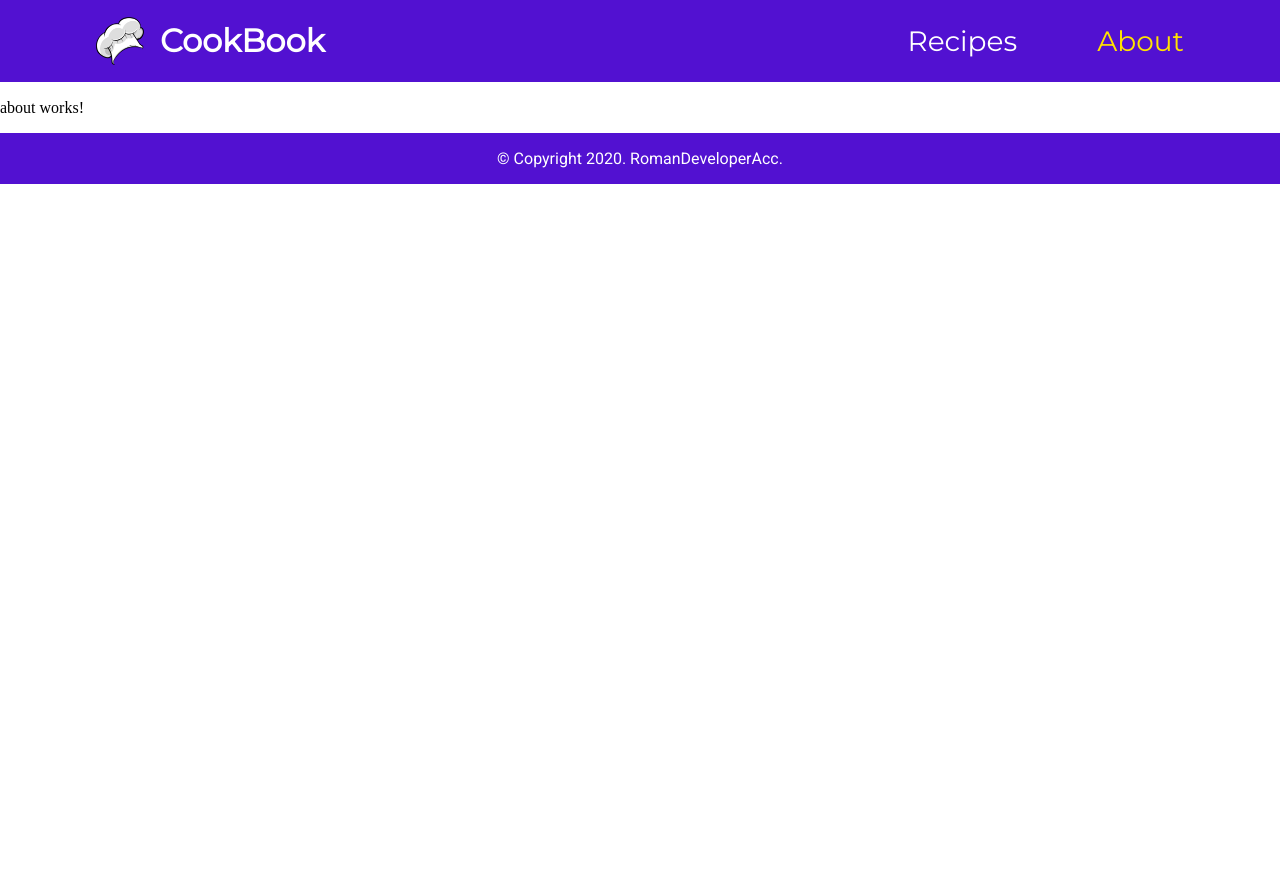
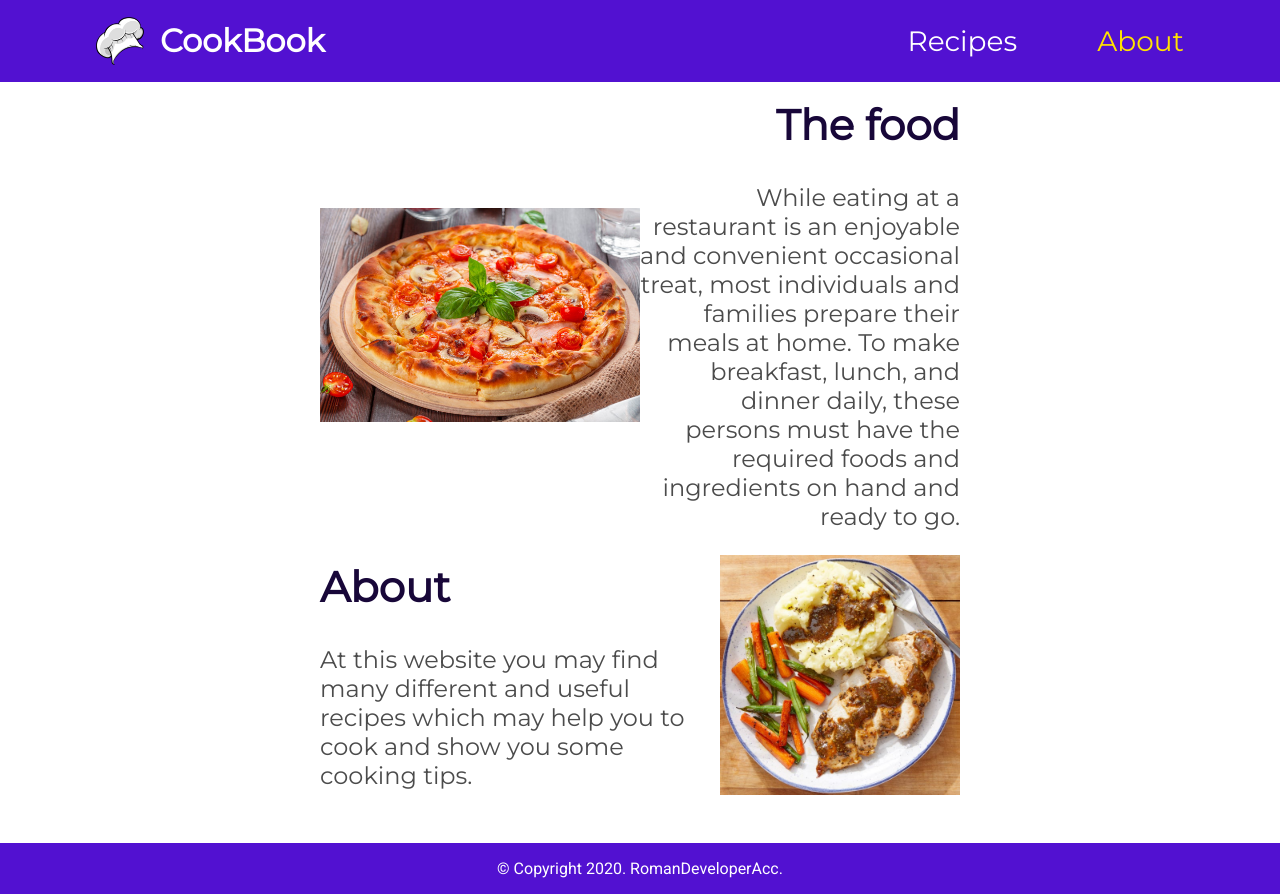
Before and after one commit to RomanDeveloperAcc/cookbook-client, an Angular app: page /about in a window 1280 px wide. Before the commit the page ends 800 px from the top, so only its background shows below. Built offline with nearby package versions, Linux system fonts and the light colour scheme.

Commit message:
added about page content'

```diff
--- a/src/app/components/about-page/about/about.component.html
+++ b/src/app/components/about-page/about/about.component.html
@@ -1 +1,34 @@
-<p>about works!</p>
+<div class="main-wrapper">
+  <div class="info-element">
+    <img [src]="foodImg.pizza"
+         alt="pizza"
+         class="pizza-img"
+    >
+    <div class="info-element-text text-right">
+      <div class="info-text-title">
+        <h2>The food</h2>
+      </div>
+      <div class="info-text-subtitle">
+        While eating at a restaurant is an enjoyable and convenient
+        occasional treat, most individuals and families prepare their
+        meals at home. To make breakfast, lunch, and dinner daily,
+        these persons must have the required foods and ingredients on hand and ready to go.
+      </div>
+    </div>
+  </div>
+  <div class="info-element">
+    <div class="info-element-text">
+      <div class="info-text-title">
+        <h2>About</h2>
+      </div>
+      <div class="info-text-subtitle">
+        At this website you may find many different and useful
+        recipes which may help you to cook and show you some cooking tips.
+      </div>
+    </div>
+    <img [src]="foodImg.food"
+         alt="plate"
+         class="food-img"
+    >
+  </div>
+</div>
--- a/src/app/components/about-page/about/about.component.scss
+++ b/src/app/components/about-page/about/about.component.scss
@@ -0,0 +1,44 @@
+@import url('https://fonts.googleapis.com/css?family=Montserrat&display=swap');
+
+$main-font: 'Montserrat';
+
+.main-wrapper {
+  font-family: $main-font;
+  margin: 3rem 20rem;
+
+  .text-right {
+    text-align: right;
+  }
+
+  .info-element {
+    display: flex;
+    align-items: center;
+    justify-content: space-between;
+    margin-top: 1.5rem;
+
+    .pizza-img {
+      heigth: 15rem;
+      width: 20rem;
+    }
+
+    .food-img {
+      height: 15rem;
+      width: 15rem;
+    }
+
+    .info-element-text {
+      width: 32rem;
+
+      .info-text-title {
+        color: #180739;
+        font-size: 1.75rem;
+        margin-bottom: 2rem;
+      }
+
+      .info-text-subtitle {
+        opacity: 0.7;
+        font-size: 1.5rem;
+      }
+    }
+  }
+}
--- a/src/app/components/about-page/about/about.component.ts
+++ b/src/app/components/about-page/about/about.component.ts
@@ -6,7 +6,10 @@ import { Component, OnInit } from '@angular/core';
   styleUrls: ['./about.component.scss']
 })
 export class AboutComponent implements OnInit {
-
+  public foodImg = {
+    pizza: 'assets/img/about-page/pizza.jpg',
+    food: 'assets/img/about-page/food.jpg'
+  }
   constructor() { }
 
   ngOnInit(): void {
--- a/src/app/components/shared/header/header.component.scss
+++ b/src/app/components/shared/header/header.component.scss
@@ -6,6 +6,7 @@ header {
   position: fixed;
   top: 0;
   width: 100%;
+  z-index: 2;
 }
 
 .main-wrapper {
--- a/src/styles.scss
+++ b/src/styles.scss
@@ -1,4 +1,8 @@
 body {
+  margin: 0;
+}
+
+h2 {
   margin: 0;
 }
 
```
Also changed, not shown: src/assets/img/about-page/food.jpg (added), src/assets/img/about-page/pizza.jpg (added).
